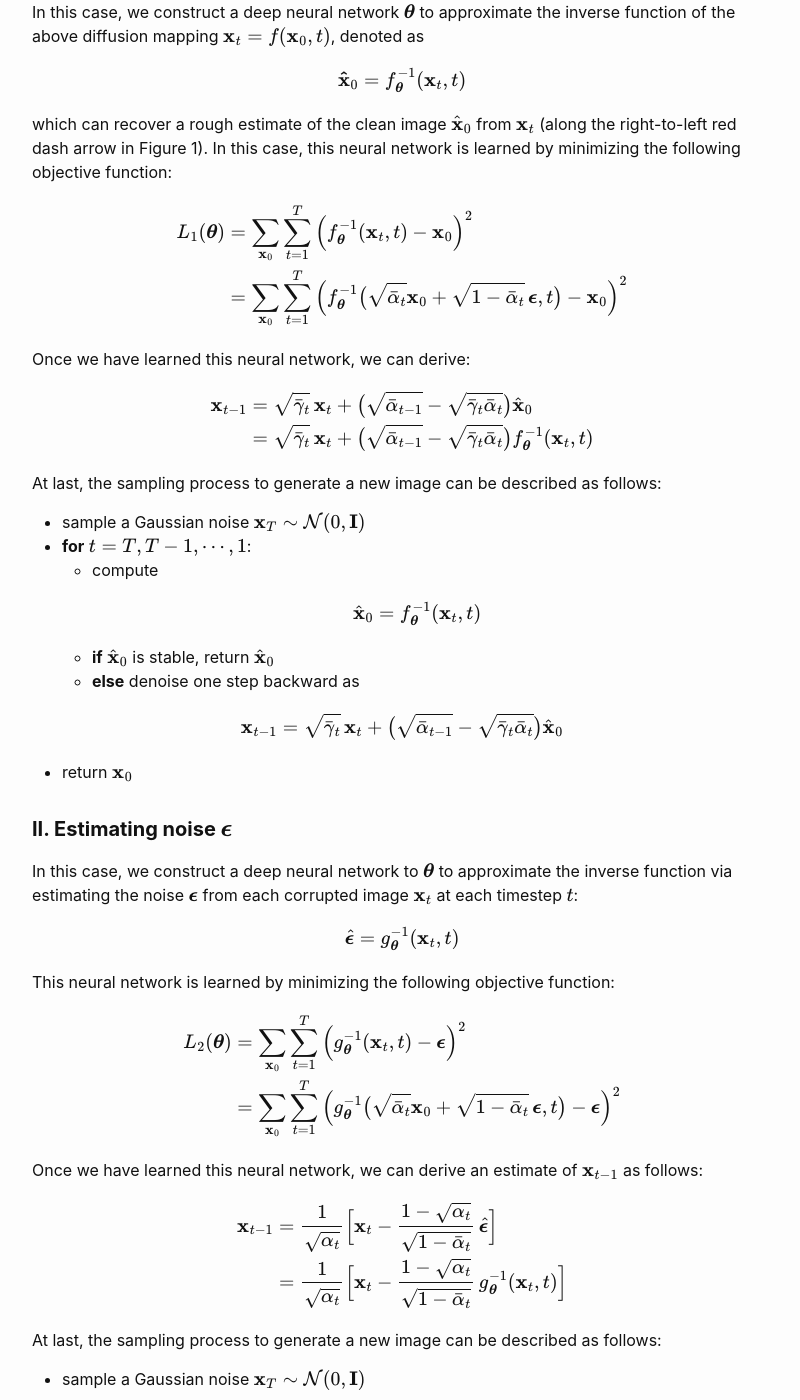
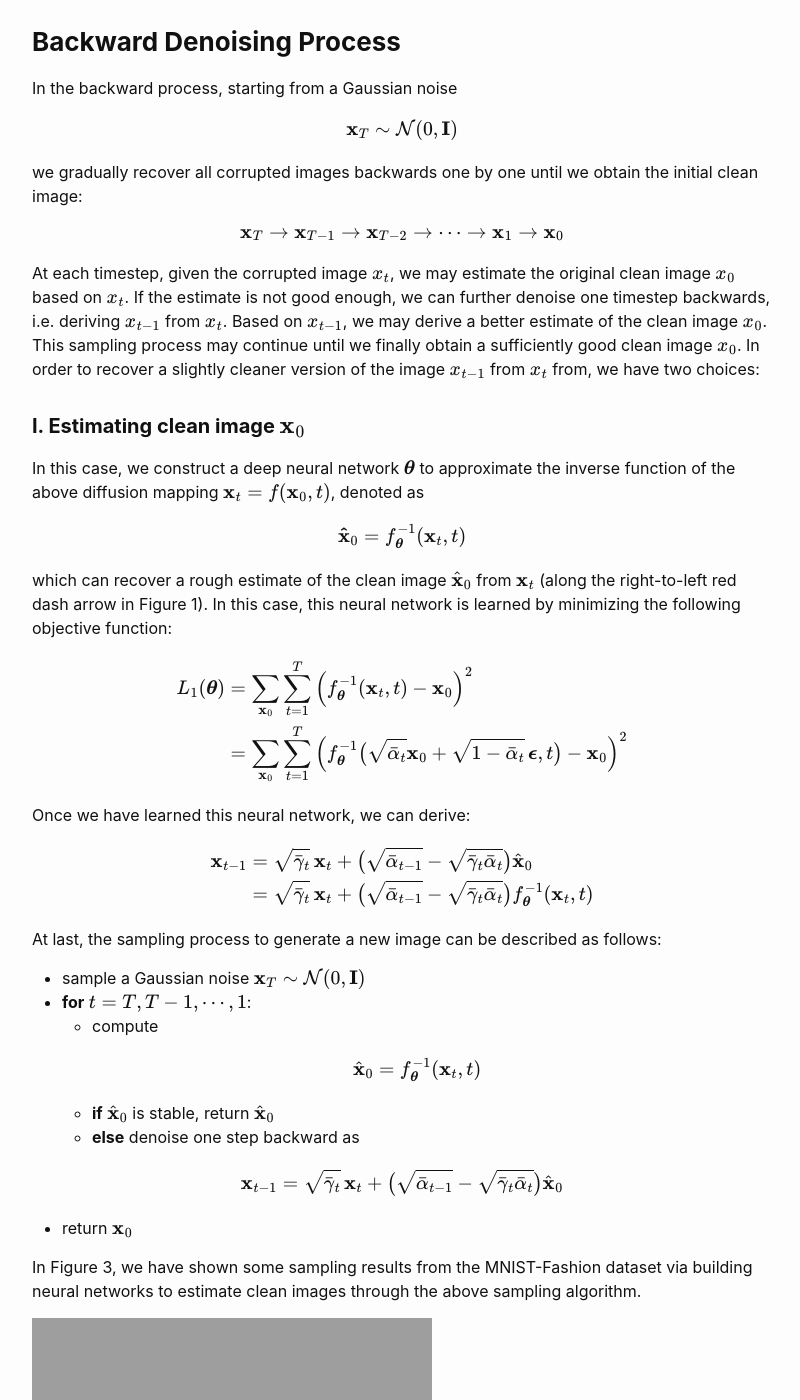
Before and after one commit to iNCML/incml.github.io, a Jekyll site: the page built from _posts/2023-12-20-Deterministic-Diffusion-Models.md, in a window 1280 px wide and 1400 px high, scrolled down 3368 px. Shown: the whole window, without its empty margins (238-1038 px from the left). Built offline with Jekyll 4.4.1, drawn with Linux system fonts in a browser that asks for light colours; formulas are drawn with MathJax 3; some of the changed text lies outside the part shown.

Commit message:
adding some image examples

```diff
--- a/_posts/2023-12-20-Deterministic-Diffusion-Models.md
+++ b/_posts/2023-12-20-Deterministic-Diffusion-Models.md
@@ -38,7 +38,15 @@ where
 
 $$\bar{\alpha}_t = \prod_{s=1}^t \alpha_s$$
 
+and we have $\bar{\alpha}_t \to 0$ as $t \to T$.
+As shown in Figure 2, clean images are gradually converted into pure noises in the above deterministic diffusion process as $t$ goes from $0$ to $T$.
 This method streamlines the process, making the generation of corrupted samples more straightforward and less computationally demanding.
+
+<figure align="center">
+  <img src="{{site.url}}/figures/deterministic-diffusion-process.png" width="400" alt>
+  <figcaption> Figure 2. The deterministic difussion process of some images selected from the MNIST-Fashion dataset.
+  </figcaption>
+</figure>
 
 Assuming the application of the aforementioned formula in the diffusion process, let's explore the relationship between between  $\mathbf{x}_{t-1}$ and $\mathbf{x}_t$ in this case. This exploration will help us understand how consecutive stages in the diffusion process are interrelated, which is crucial in the subsequent backward denoising process. In fact, it's possible to establish how these two consecutive  samples are connected using two distinct approaches.
 
@@ -114,8 +122,9 @@ we gradually recover all corrupted images backwards one by one until we obtain t
 $$\mathbf{x}_T \to \mathbf{x}_{T-1} \to \mathbf{x}_{T-2} \to  \cdots \to \mathbf{x}_1 \to \mathbf{x}_0$$
 
 At each timestep, given the corrupted image
-$x_t$,
-in order to denoise to recover a slightly cleaner version of the image $x_{t-1}$, we have two choices:
+$x_t$, we may estimate the original clean image $x_0$ based on $x_t$. If the estimate is not good enough, we can
+further denoise one timestep backwards, i.e. deriving $x_{t-1}$ from $x_t$. Based on $x_{t-1}$, we may derive a better estimate of the clean image $x_0$. This sampling process may continue until we finally obtain a sufficiently good clean image $x_0$.
+In order to recover a slightly cleaner version of the image $x_{t-1}$ from $x_{t}$ from, we have two choices:
 
 #### **I. Estimating clean image $\mathbf{x}_0$**
 
@@ -164,6 +173,15 @@ $$
 
 * return $\mathbf{x}_0$
 
+In Figure 3, we have shown some sampling results from the MNIST-Fashion dataset via building neural networks to estimate clean images through the above sampling algorithm.
+
+<figure align="center">
+  <img src="{{site.url}}/figures/deterministic_denoising_via_cleanimage.png" width="400" alt>
+  <figcaption> Figure 3. Some sampling results are shown from the MNIST-Fashion dataset via building neural networks to estimate clean images. Every two lines represent one sampling example: the first line displays denoising samples at each timestep while the second line shows the estimated clean image at each timestep.
+  </figcaption>
+</figure>
+
+
 #### **II. Estimating noise ${\boldsymbol \epsilon}$**
 
 In this case, we construct a deep neural network to  $\boldsymbol \theta$ to approximate the inverse function via estimating the noise ${\boldsymbol \epsilon}$ from each corrupted image $\mathbf{x}_t$ at each timestep $t$:
@@ -209,6 +227,15 @@ $$
 * return $\mathbf{x}_0$
 
 
+In Figure 4, we have shown some sampling results from the MNIST-Fashion dataset via building neural networks to estimate noises through the above sampling algorithm.
+
+<figure align="center">
+  <img src="{{site.url}}/figures/deterministic_denoising_via_noise.png" width="400" alt>
+  <figcaption> Figure 4. Some sampling results are shown from the MNIST-Fashion dataset via building neural networks to estimate noises. Every two lines represent one sampling example: the first line displays denoising samples at each timestep while the second line shows the estimated clean image at each timestep.
+  </figcaption>
+</figure>
+
+
 ### **References**
 
 
```
Also changed, not shown: 3 other files.
